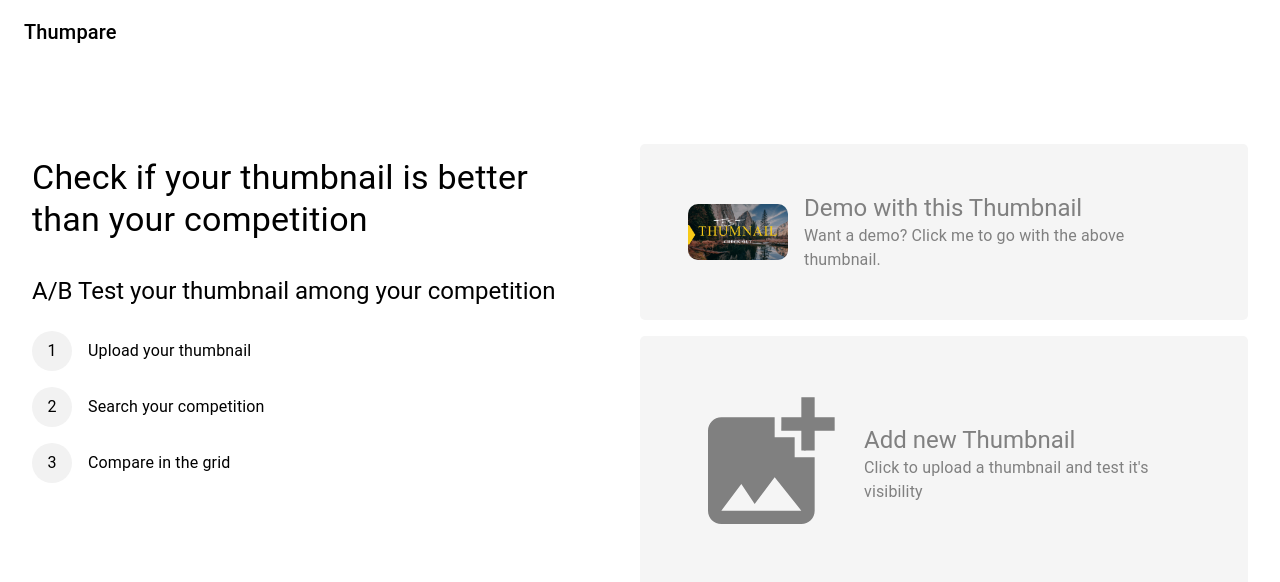
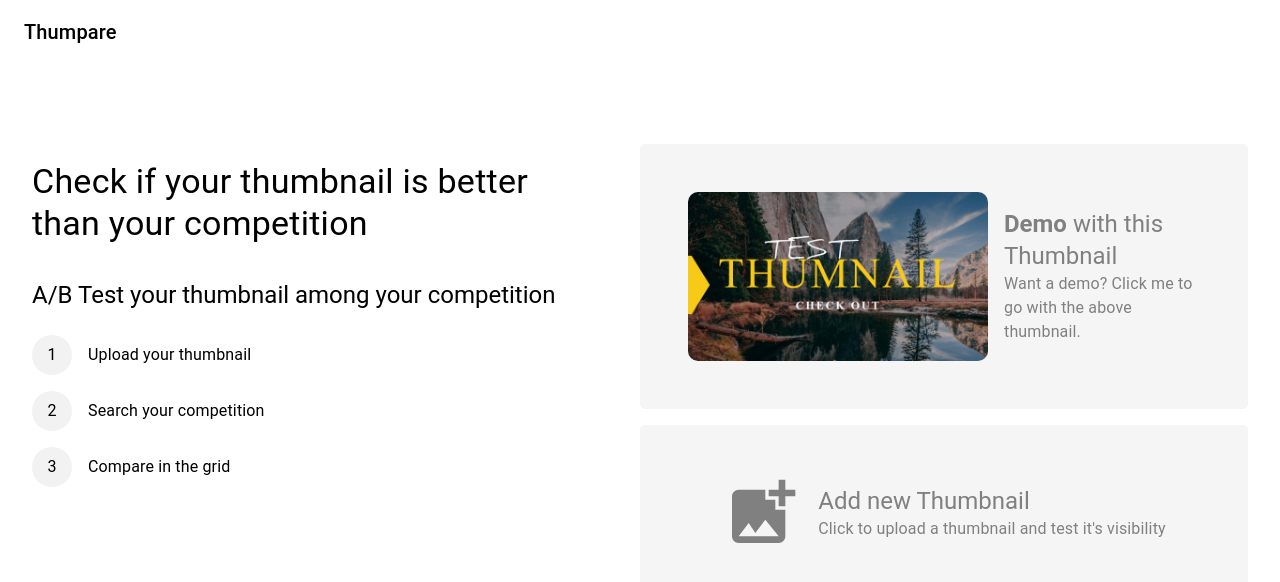
Before and after one commit to Haris188/thumpair, a React (Create React App) app: page / in a window 1280 px wide. Shown: the top 582 px of the page. Built offline with nearby package versions, Linux system fonts and the light colour scheme; no server answers.

Commit message:
thumbnail size change

```diff
--- a/src/views/Home/View.js
+++ b/src/views/Home/View.js
@@ -55,7 +55,7 @@ const Input = styled.input`
     display:none;
 `
 const ThumbImage = styled.img`
-    width: 100px;
+    width: 500px;
     border-radius: 10px;
 
     @media only screen and (min-width: 900px){
@@ -122,7 +122,7 @@ const View = (props) => {
                                 <Typography
                                     variant="h5"
                                 >
-                                    Demo with this Thumbnail
+                                    <b>Demo</b> with this Thumbnail
                                 </Typography>
                                 <Typography>
                                     Want a demo? Click me to go with the above thumbnail.
@@ -140,7 +140,7 @@ const View = (props) => {
                             style={{ marginTop: '1em' }}
                         >
                             <AddPhotoAlternate
-                                style={{ fontSize: '10em' }}
+                                style={{ fontSize: '5em' }}
                             />
                             <TextDiv>
                                 <Typography variant="h5">
```
